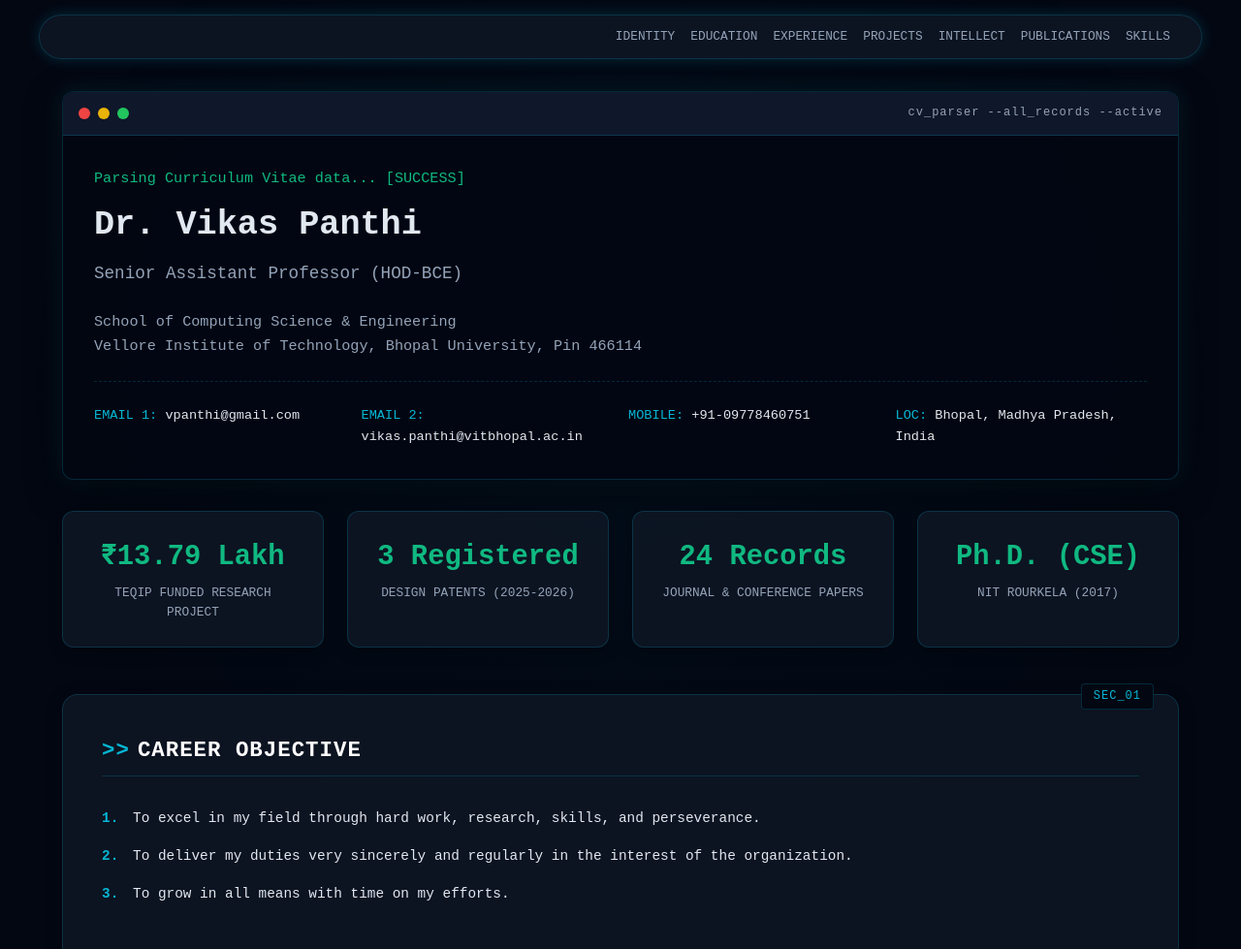
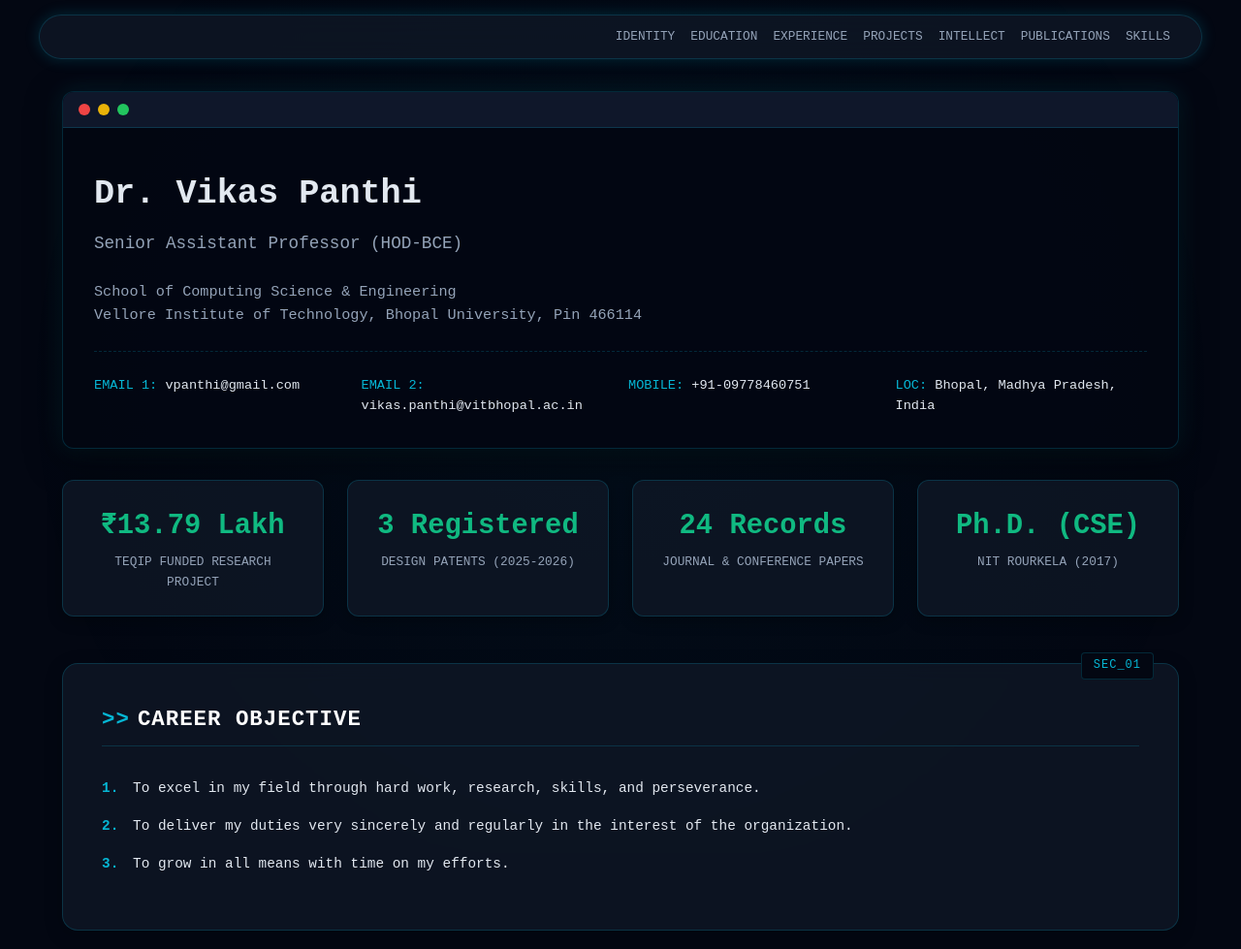
Before and after one commit to vikaspanthi/vikasProfile, a plain HTML site: page index.html in a window 1280 px wide. Shown: the top 979 px of the page at 97% size. Drawn offline with Linux system fonts and the light colour scheme.

Commit message:
index.html

```diff
--- a/index.html
+++ b/index.html
@@ -387,10 +387,10 @@
                 <div class="dot dot-r"></div>
                 <div class="dot dot-y"></div>
                 <div class="dot dot-g"></div>
-                <div class="terminal-title">cv_parser --all_records --active</div>
+                <div class="terminal-title"> </div>
             </div>
             <div class="terminal-body">
-                <div class="terminal-text">Parsing Curriculum Vitae data... [SUCCESS]</div>
+                <div class="terminal-text"></div>
                 <div class="terminal-input">Dr. Vikas Panthi</div>
                 <div class="terminal-sub">Senior Assistant Professor (HOD-BCE)</div>
                 <div class="terminal-text" style="color: var(--text-dim);">
```
